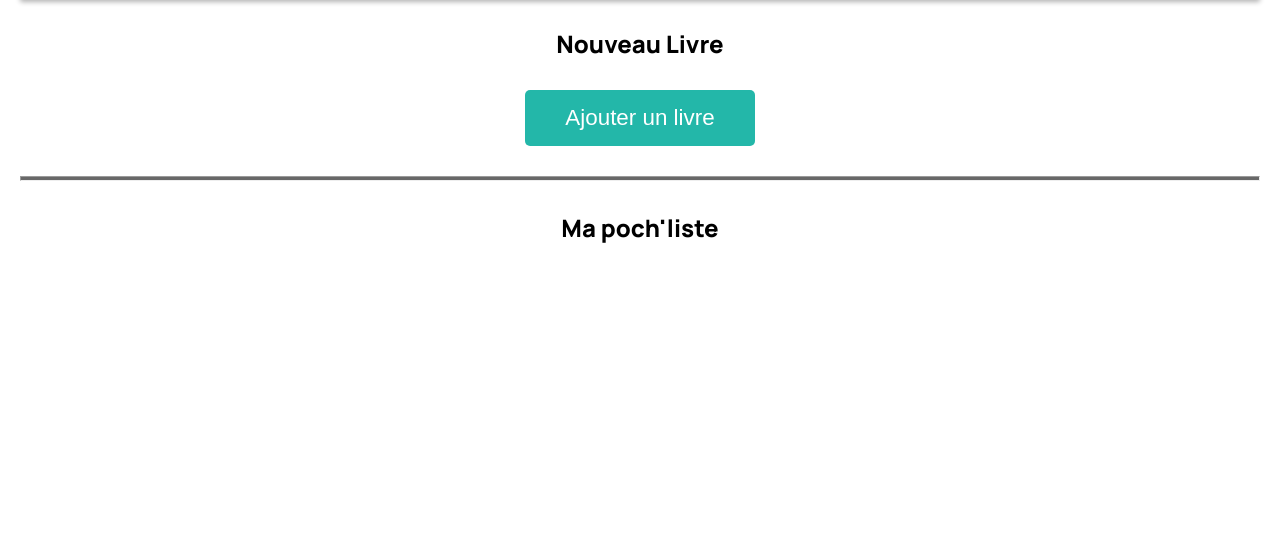
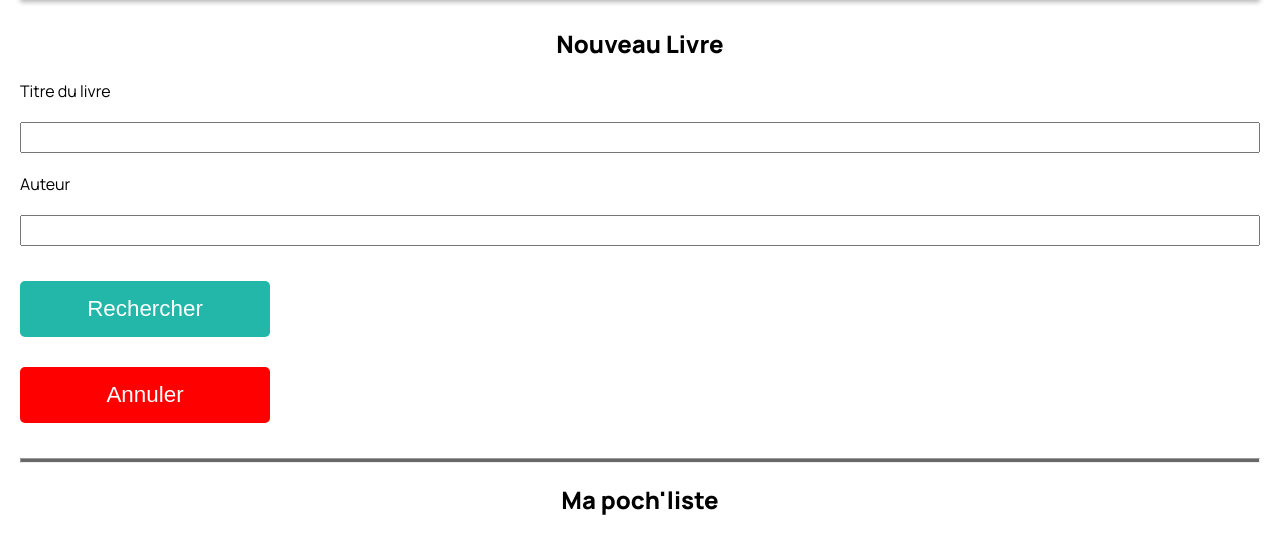
Before and after one commit to raphaelgarcia754/pochlib, a plain HTML site: page index.html in a window 1280 px wide. Both pictures are taken after a click on the button "Ajouter un livre". Shown: the part 292-828 px from the top of the page. Before the commit the page ends 800 px from the top, so only its background shows below. Drawn offline with Linux system fonts and the light colour scheme.

Commit message:
add a dynamic search form

```diff
--- a/index.html
+++ b/index.html
@@ -9,6 +9,7 @@
 	<link rel="preconnect" href="https://fonts.gstatic.com" crossorigin>
 	<link href="https://fonts.googleapis.com/css2?family=Manrope:wght@200..800&display=swap" rel="stylesheet">
 	<link rel="stylesheet" href="css/style.css">
+	<script src="js/script.js" defer></script>
 </head>
 
 <body>
@@ -16,9 +17,6 @@
 		<img src="images/logo/logo.png" alt="Logo de l'application Poch'Lib" class="logo">
 		<h1 class="title">Poch'Lib</h1>
 		<h2 class="h2">Nouveau Livre</h2>
-		<div id="search">
-			<button id="add_book_button">Ajouter un livre</button>
-		</div>
 		<hr>
 		<div id="content">
 			<h2>Ma poch'liste</h2>
--- /dev/null
+++ b/js/script.js
@@ -0,0 +1,54 @@
+// Création d'un bouton "Ajouter un livre"
+const addBookButton = `
+<button id="add_book_button">Ajouter un livre</button>
+    `;
+
+// Création d'une div avec l'id "search" et insertion du bouton dans celle-ci
+const newElement = document.createElement("div");
+newElement.id = "search";
+newElement.innerHTML = addBookButton;
+
+// Sélection de la balise sous-titre de la div myBooks et insertion de la div "search" après celle-ci
+const currentElement = document.querySelector("#myBooks h2");
+currentElement.insertAdjacentElement("afterend", newElement);
+
+// Création d'un formulaire de recherche de livres
+const form = `
+<form>
+    <label for="title">Titre du livre</label>
+    <input type="text" id="title" name="title" required>
+    <label for="author">Auteur</label>
+    <input type="text" id="author" name="author">
+    <input type="submit" id ="search_button" value="Rechercher">
+    <input type="button" id="cancel_button" value="Annuler">
+</form>
+    `;
+
+// Appel à une fonction insérant le formulaire à la place du contenu de la div "search" au clic du bouton "Ajouter un livre"
+clickAddBookButtonToForm();
+
+/**
+ * Cette fonction insère un formulaire à la place du contenu de la div "search" au clic du bouton "Ajouter un livre"
+ * Elle appelle ensuite une fonction insérant le bouton "Ajouter un livre" à la place du contenu de la div "search" au clic du bouton "Annuler"
+ */
+function clickAddBookButtonToForm() {
+    const addBookButtonListener = document.getElementById("add_book_button");
+    addBookButtonListener.addEventListener("click", function () {
+        let element = document.getElementById("search");
+        element.innerHTML = form;
+        clickCancelButtonToAddBookButton();
+    });
+}
+
+/**
+ * Cette fonction insère un bouton "Ajouter un livre" à la place du contenu de la div "search" au clic du bouton "Annuler"
+ * Elle appelle ensuite une fonction insérant un formulaire à la place du contenu de la div "search" au clic du bouton "Ajouter un livre"
+ */
+function clickCancelButtonToAddBookButton() {
+    const cancelButtonListener = document.getElementById("cancel_button");
+    cancelButtonListener.addEventListener("click", function () {
+        let element = document.getElementById("search");
+        element.innerHTML = addBookButton;
+        clickAddBookButtonToForm();
+    });
+}
--- a/scss/_mixins.scss
+++ b/scss/_mixins.scss
@@ -2,7 +2,31 @@
 
 @mixin subtitles-properties {
 
-    margin: 30px;
+    margin: 20px 0px;
     font-weight: $bold;
 
 }
+
+@mixin button-properties($color) {
+
+    margin: 15px 0px;
+    padding: 15px 40px;
+    background-color: $color;
+    color: white;
+    font-size: 1.4em;
+    border: none;
+    border-radius: 5px;
+    width: 250px;
+    transition: all 0.3s ease;
+    cursor: pointer;
+
+    &:hover {
+        background-color: darken($color, 10%);
+    }
+
+    &:active {
+        background-color: lighten($color, 10%);
+        transform: scale(0.95);
+    }
+
+}
--- a/scss/_variables.scss
+++ b/scss/_variables.scss
@@ -1,2 +1,3 @@
 $no-margin : 0px;
 $bold: 800;
+$main-color: #23B7A9;
--- a/scss/style.scss
+++ b/scss/style.scss
@@ -2,7 +2,7 @@
 @import "mixins";
 
 body {
- margin: $no-margin;
+    margin: $no-margin;
 }
 
 #myBooks {
@@ -19,7 +19,7 @@ body {
     }
 
     .title {
-        margin: $no-margin;
+        margin: 0px 0px 30px;
         padding: 20px;
         background-color: #ededed;
         color: #686868;
@@ -28,40 +28,46 @@ body {
     }
 
     .h2 {
-        @include subtitles-properties
+        @include subtitles-properties;
     }
 
     #content {
         h2 {
-            @include subtitles-properties
+            @include subtitles-properties;
         }
     }
 
     #search {
         #add_book_button {
-            margin: 0px 0px 10px;
-            padding: 15px 40px;
-            background-color: #23B7A9;
-            color: white;
-            font-size: 1.4em;
-            border: none;
-            border-radius: 5px;
-            transition: all 0.3s ease;
-            cursor: pointer;
+            @include button-properties($main-color);
+        }
 
-            &:hover {
-                background-color: #1ea295;
+        form {
+            display: flex;
+            flex-direction: column;
+
+            label {
+                display: flex;
+                align-items: start;
             }
 
-            &:active {
-                background-color: #25c5b5;
-                transform: scale(0.95);
+            input[type=text] {
+                margin: 20px 0px;
+                height: 25px
+            }
+
+            #search_button {
+                @include button-properties($main-color);
+            }
+
+            #cancel_button {
+                @include button-properties(#ff0000);
             }
         }
     }
 
     hr {
-        margin: 20px 0;
+        margin: 20px 0px;
         height: 2.5px;
         background-color: #686868;
     }
```
Also changed, not shown: css/style.css.
